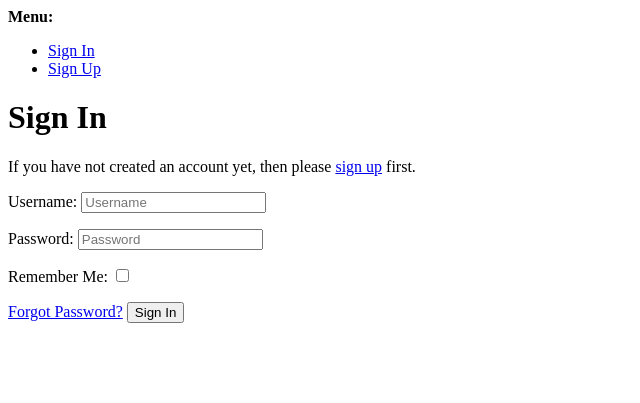
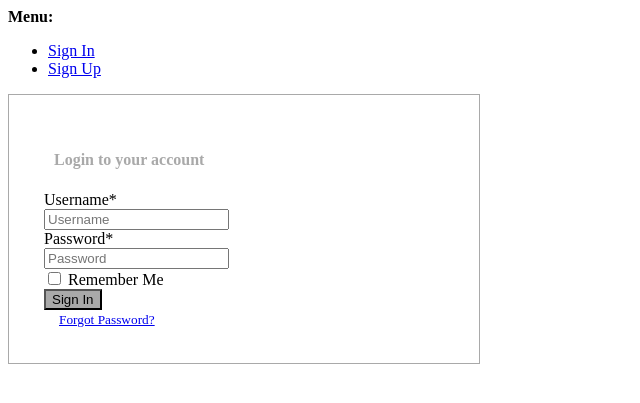
Before and after one commit to thegtzz/BlogSite, a Django app: page /accounts/login/ in a window 1280 px wide. Shown: the top 403 px of the page, without its empty margins (0-640 px from the left). Run offline with Django 3.2, Linux system fonts and the light colour scheme; some libraries are stand-ins or nearby versions.

Commit message:
Login form style

```diff
--- a/src/blog/settings.py
+++ b/src/blog/settings.py
@@ -162,5 +162,3 @@ AUTHENTICATION_BACKENDS = (
 )
 
 SITE_ID = 2
-
-LOGIN_REDIRECT_URL = '/'
--- a/src/templates/account/login.html
+++ b/src/templates/account/login.html
@@ -1,4 +1,5 @@
 {% extends "account/base.html" %}
+{% load crispy_forms_tags %}
 
 {% load i18n %}
 {% load account socialaccount %}
@@ -7,7 +8,11 @@
 
 {% block content %}
 
-<h1>{% trans "Sign In" %}</h1>
+<div class="offset-4 mt-5 mb-5" style="border: darkgray solid 1px;
+                                       padding: 35px;
+                                       width: 400px">
+
+<h4 style="color: darkgray; padding-left: 10px">{% trans "Login to your account" %}</h4>
 
 {% get_providers as socialaccount_providers %}
 
@@ -27,20 +32,22 @@ for a {{ site_name }} account and sign in below:{% endblocktrans %}</p>
 </div>
 
 {% include "socialaccount/snippets/login_extra.html" %}
-
-{% else %}
-<p>{% blocktrans %}If you have not created an account yet, then please
-<a href="{{ signup_url }}">sign up</a> first.{% endblocktrans %}</p>
 {% endif %}
 
 <form class="login" method="POST" action="{% url 'account_login' %}">
   {% csrf_token %}
-  {{ form.as_p }}
-  {% if redirect_field_value %}
-  <input type="hidden" name="{{ redirect_field_name }}" value="{{ redirect_field_value }}" />
-  {% endif %}
-  <a class="button secondaryAction" href="{% url 'account_reset_password' %}">{% trans "Forgot Password?" %}</a>
-  <button class="primaryAction" type="submit">{% trans "Sign In" %}</button>
+  <div class="col-11">
+    {{ form|crispy }}
+  </div>
+
+  <input type="hidden" name="{{ redirect_field_name }}" value="{{ '/' }}" />
+
+  <div class="btn-div pull-center col-11">
+    <button class="btn btn-primary btn-block" style="background-color: darkgray" type="submit">{% trans "Sign In" %}</button>
+  </div>
+  <small><a class="button secondaryAction" style="padding: 20px 0 0 15px" href="{% url 'account_reset_password' %}">{% trans "Forgot Password?" %}</a></small>
 </form>
 
+</div>
+
 {% endblock %}
--- a/src/templates/account/signup.html
+++ b/src/templates/account/signup.html
@@ -14,9 +14,7 @@
 
 <form class="signup" id="signup_form" method="post" action="{% url 'account_signup' %}">
   {% csrf_token %}
-  <div class="">
   {{ form|crispy }}
-  </div>
   {% if redirect_field_value %}
   <input type="hidden" name="{{ redirect_field_name }}" value="{{ redirect_field_value }}" />
   {% endif %}
```
Also changed, not shown: src/db.sqlite3.
